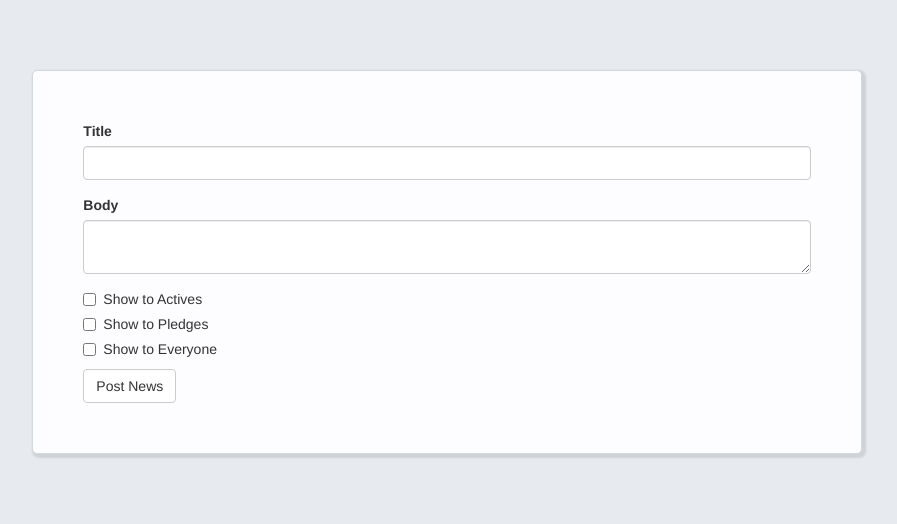
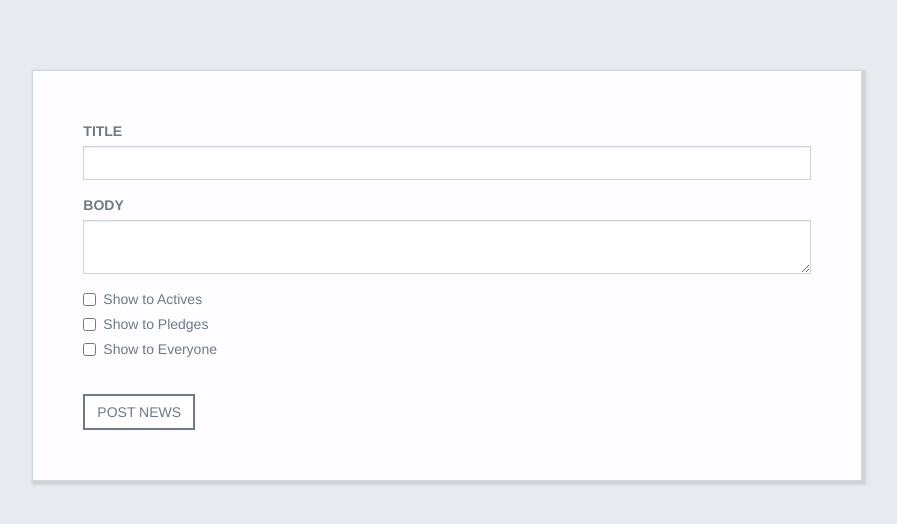
Before and after one commit to aaytsai/calaphio_flask-, a Flask app: template calaphio/core/templates/news/create.html in a window 1280 px wide. Shown: the top 524 px of the page, without its empty margins (193-1090 px from the left). Run offline with Flask 2, Linux system fonts and the light colour scheme; the template is opened without the code that fills it: values that come from a table or form of the project are taken from there, others are empty; parts of the project's set-up code (start-up, migrations or seed data) failed here and were passed over; some libraries are stand-ins or nearby versions.

Commit message:
form_edit

```diff
--- a/calaphio/core/static/css/style.css
+++ b/calaphio/core/static/css/style.css
@@ -189,7 +189,39 @@ form {
     width: 80%;
     margin: 0px auto;
     border: 1px solid #d0d8e0;
-    border-radius: 5px;
+    border-radius: px;
     background-color: #fdfcff;
     box-shadow: 2px 2px 2px 2px #cfd3d7;
 }
+
+label.control-label {
+    color: #6f7984;
+    text-transform: uppercase;
+}
+
+label {
+    color: #6f7984;
+}
+
+
+input#submit.btn.btn-default {
+    background-color: white;
+    border: 2px solid #6f7984;
+    border-radius: 0px;
+    margin-top: 25px;
+    text-transform: uppercase;
+    color: #6f7984;
+}
+
+input#submit.btn.btn-default:hover {
+    background-color: #6f7984;
+    margin-top: 25px;
+    color: white;
+}
+
+.form-control {
+    background-color: white;
+    border: 1px solid #cfd3d7;
+    border-radius: 0px;
+
+}
```
